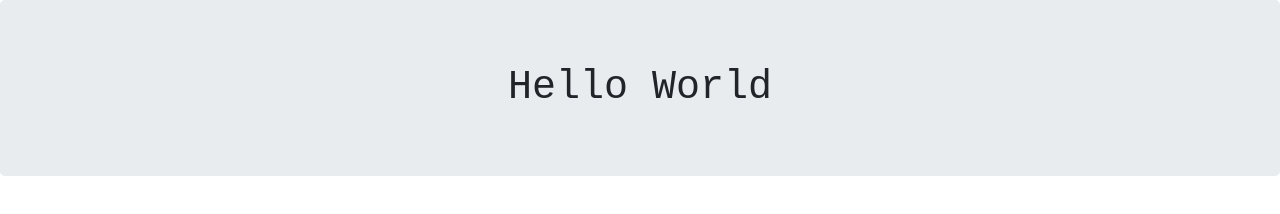
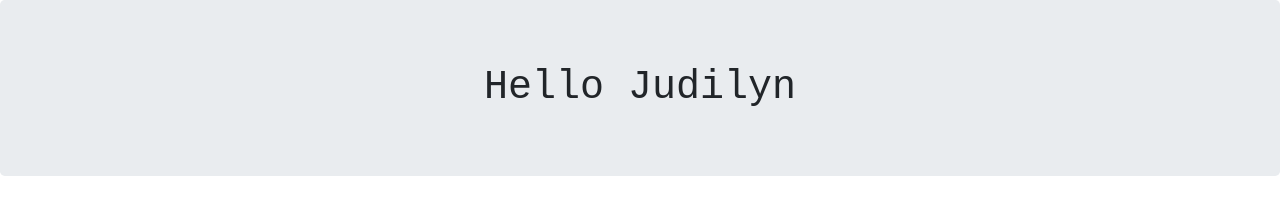
Before and after one commit to xiekind/heroku-node-sample, a website: page index.html in a window 1280 px wide. Drawn offline with nearby package versions, Linux system fonts and the light colour scheme.

Commit message:
modified content

```diff
--- a/index.html
+++ b/index.html
@@ -1,3 +1,3 @@
 <link rel="stylesheet" href="https://maxcdn.bootstrapcdn.com/bootstrap/4.0.0/css/bootstrap.min.css" integrity="sha384-Gn5384xqQ1aoWXA+058RXPxPg6fy4IWvTNh0E263XmFcJlSAwiGgFAW/dAiS6JXm" crossorigin="anonymous">
 
-<div style="font-family:monospace" class="jumbotron h1 text-center">Hello World</div>
+<div style="font-family:monospace" class="jumbotron h1 text-center">Hello Judilyn</div>
```
